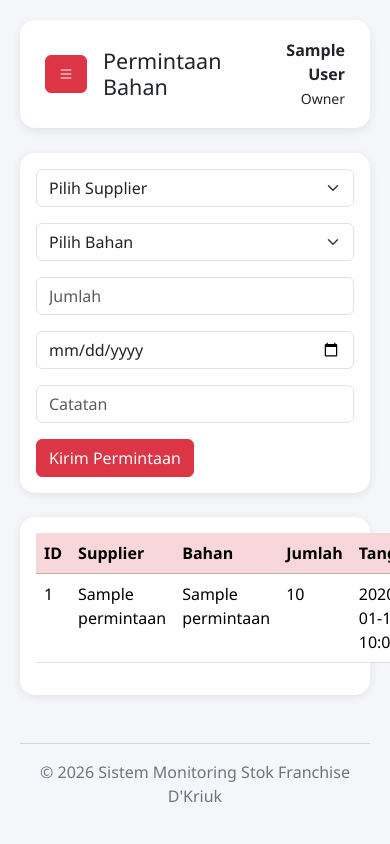
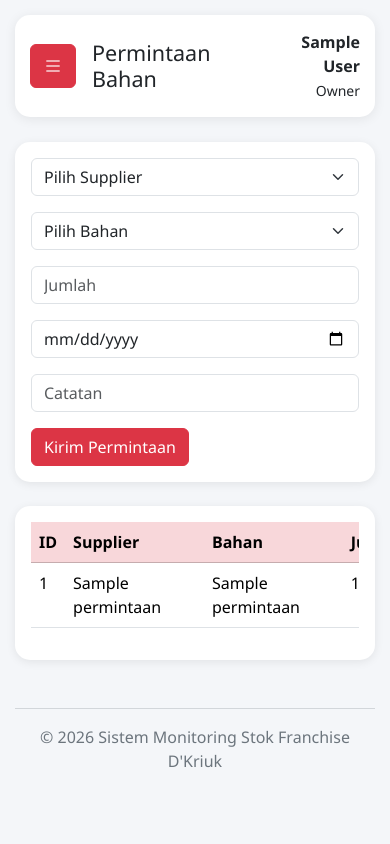
Before and after one commit to feliciasmantha/sistem-monitoring-stok, a Flask app: page /permintaan in a window 390 px wide; the page is wider, and only the part inside the window is pictured. Run offline with Flask 3, Linux system fonts and the light colour scheme; the visitor is signed in with stand-in values (Sample User, id 1); a database or web service that is not in the repository returns one stand-in record (values such as "Sample title"); some libraries are stand-ins or nearby versions.

Commit message:
Improve responsive mobile layout

```diff
--- a/templates/layout.html
+++ b/templates/layout.html
@@ -22,25 +22,22 @@
 body{
     background:#f4f6f9;
     font-family:'Segoe UI',sans-serif;
+    overflow-x:hidden;
 }
 
-/* ================= Sidebar ================= */
+/* Sidebar */
 
 .sidebar{
     position:fixed;
     top:0;
     left:0;
     width:240px;
-    height:100%;
+    height:100vh;
     background:#dc3545;
     color:white;
     overflow-y:auto;
-    z-index:1040;
     transition:.3s;
-}
-
-.sidebar h4{
-    font-weight:bold;
+    z-index:1050;
 }
 
 .sidebar a{
@@ -56,20 +53,29 @@
     padding-left:28px;
 }
 
-/* ================= Main ================= */
+.sidebar::-webkit-scrollbar{
+    width:5px;
+}
+
+.sidebar::-webkit-scrollbar-thumb{
+    background:white;
+}
+
+/* Main */
 
 .main{
     margin-left:240px;
+    min-height:100vh;
     padding:25px;
     transition:.3s;
 }
 
 .navbar-custom{
-    background:white;
+    background:#fff;
     border-radius:15px;
     padding:18px 25px;
     margin-bottom:25px;
-    box-shadow:0 3px 10px rgba(0,0,0,.08);
+    box-shadow:0 2px 12px rgba(0,0,0,.08);
 }
 
 .card{
@@ -78,18 +84,34 @@
     box-shadow:0 2px 10px rgba(0,0,0,.08);
 }
 
-/* tabel */
-
 .table-responsive{
     overflow-x:auto;
 }
 
-/* ================= HP ================= */
+footer{
+    padding-bottom:20px;
+}
+
+/* Overlay */
+
+.overlay{
+    position:fixed;
+    inset:0;
+    background:rgba(0,0,0,.4);
+    display:none;
+    z-index:1045;
+}
+
+.overlay.show{
+    display:block;
+}
+
+/* Mobile */
 
 @media(max-width:991px){
 
 .sidebar{
-    left:-240px;
+    left:-250px;
 }
 
 .sidebar.show{
@@ -98,17 +120,23 @@
 
 .main{
     margin-left:0;
-    padding:20px;
+    padding:15px;
 }
 
 .navbar-custom{
-    display:flex;
-    justify-content:space-between;
-    align-items:center;
+    padding:15px;
 }
 
 .mobile-menu{
     display:block;
+}
+
+.table{
+    min-width:700px;
+}
+
+.card{
+    margin-bottom:15px;
 }
 
 }
@@ -128,6 +156,7 @@
 <body>
 
 <!-- Sidebar -->
+<div class="overlay" id="overlay" onclick="toggleSidebar()"></div>
 
 <div class="sidebar" id="sidebar">
 
@@ -188,7 +217,7 @@
 class="btn btn-danger mobile-menu me-3"
 onclick="toggleSidebar()">
 
-<i class="bi bi-list"></i>
+<i class="bi bi-list fs-5"></i>
 
 </button>
 
@@ -236,6 +265,7 @@
 function toggleSidebar(){
 
 document.getElementById("sidebar").classList.toggle("show");
+document.getElementById("overlay").classList.toggle("show");
 
 }
 
--- a/templates/owner/monitoring.html
+++ b/templates/owner/monitoring.html
@@ -14,7 +14,9 @@
         class="form-control mb-3"
         placeholder="Cari bahan...">
 
-        <table class="table table-hover">
+         <div class="table-responsive">
+
+            <table class="table table-hover">
 
             <thead class="table-danger">
 
@@ -73,6 +75,8 @@
 
         </table>
 
+        </div>
+
     </div>
 
 </div>
--- a/templates/owner/permintaan.html
+++ b/templates/owner/permintaan.html
@@ -13,7 +13,7 @@
 
             <div class="row g-3">
 
-                <div class="col-md-3">
+                <div class="col-12 col-md-3">
 
                     <select
                     name="supplier"
@@ -34,7 +34,7 @@
 
                 </div>
 
-                <div class="col-md-3">
+                <div class="col-12 col-md-3">
 
                     <select
                     name="bahan"
@@ -55,7 +55,7 @@
 
                 </div>
 
-                <div class="col-md-2">
+                <div class="col-12 col-md-3">
 
                     <input
                     type="number"
@@ -66,7 +66,7 @@
 
                 </div>
 
-                <div class="col-md-2">
+                <div class="col-12 col-md-3">
 
                     <input
                     type="date"
@@ -76,7 +76,7 @@
 
                 </div>
 
-                <div class="col-md-2">
+                <div class="col-12 col-md-3">
 
                     <input
                     type="text"
@@ -108,7 +108,9 @@
 
     <div class="card-body">
 
-        <table class="table table-hover">
+          <div class="table-responsive">
+
+            <table class="table table-hover">
 
             <thead class="table-danger">
 
@@ -174,10 +176,11 @@
 
             </tbody>
 
-        </table>
+         </table>
+
+        </div>
 
     </div>
-
 </div>
 
 {% endblock %}
```
Also changed, not shown: templates/karyawan/bahan.html (+9 -5 lines), templates/karyawan/stok_keluar.html (+12 -8 lines), templates/karyawan/stok_masuk.html (+11 -8 lines), templates/karyawan/supplier.html (+10 -6 lines), templates/owner/laporan.html (+6 -3 lines), templates/supplier/permintaan_supplier.html (+6 -3 lines).
